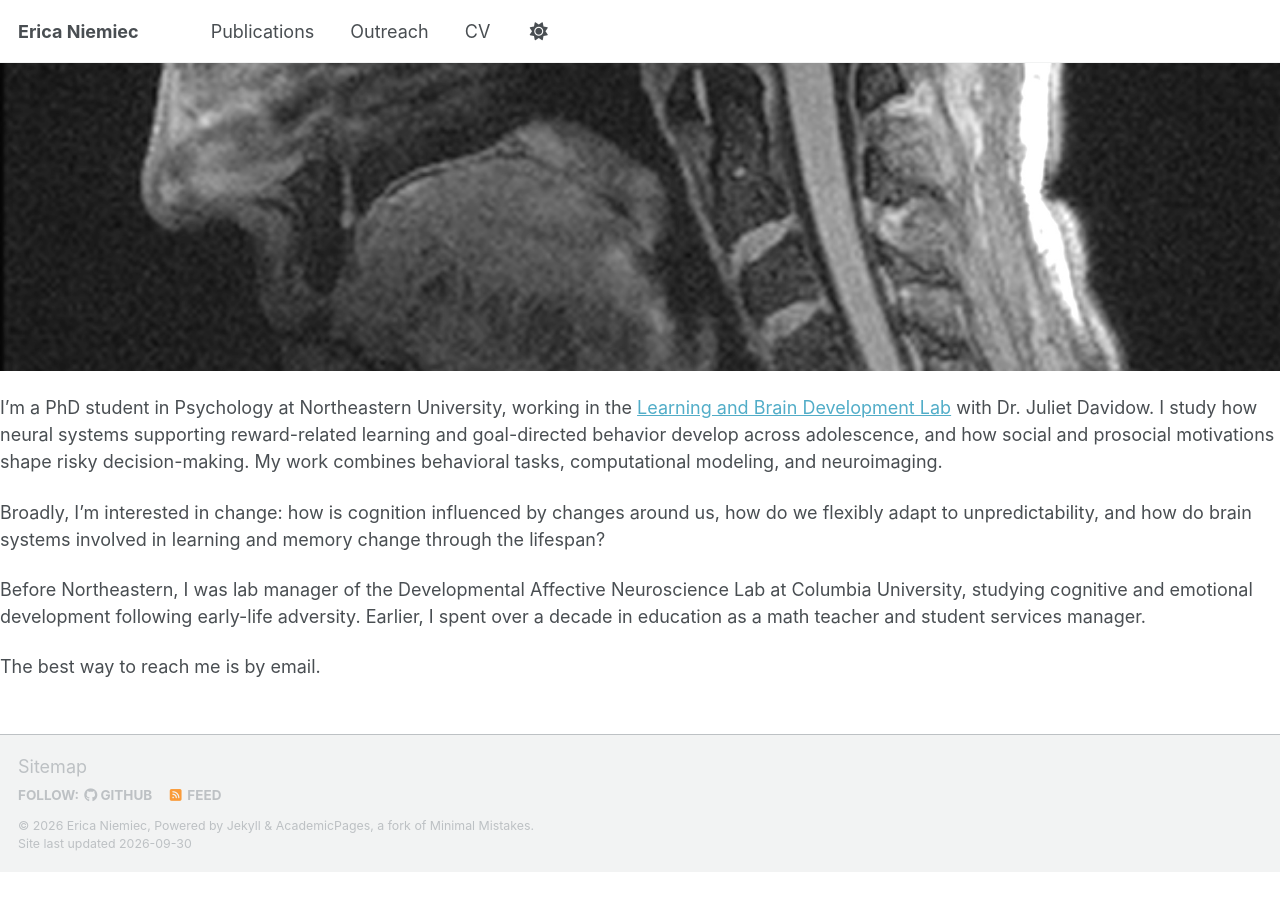
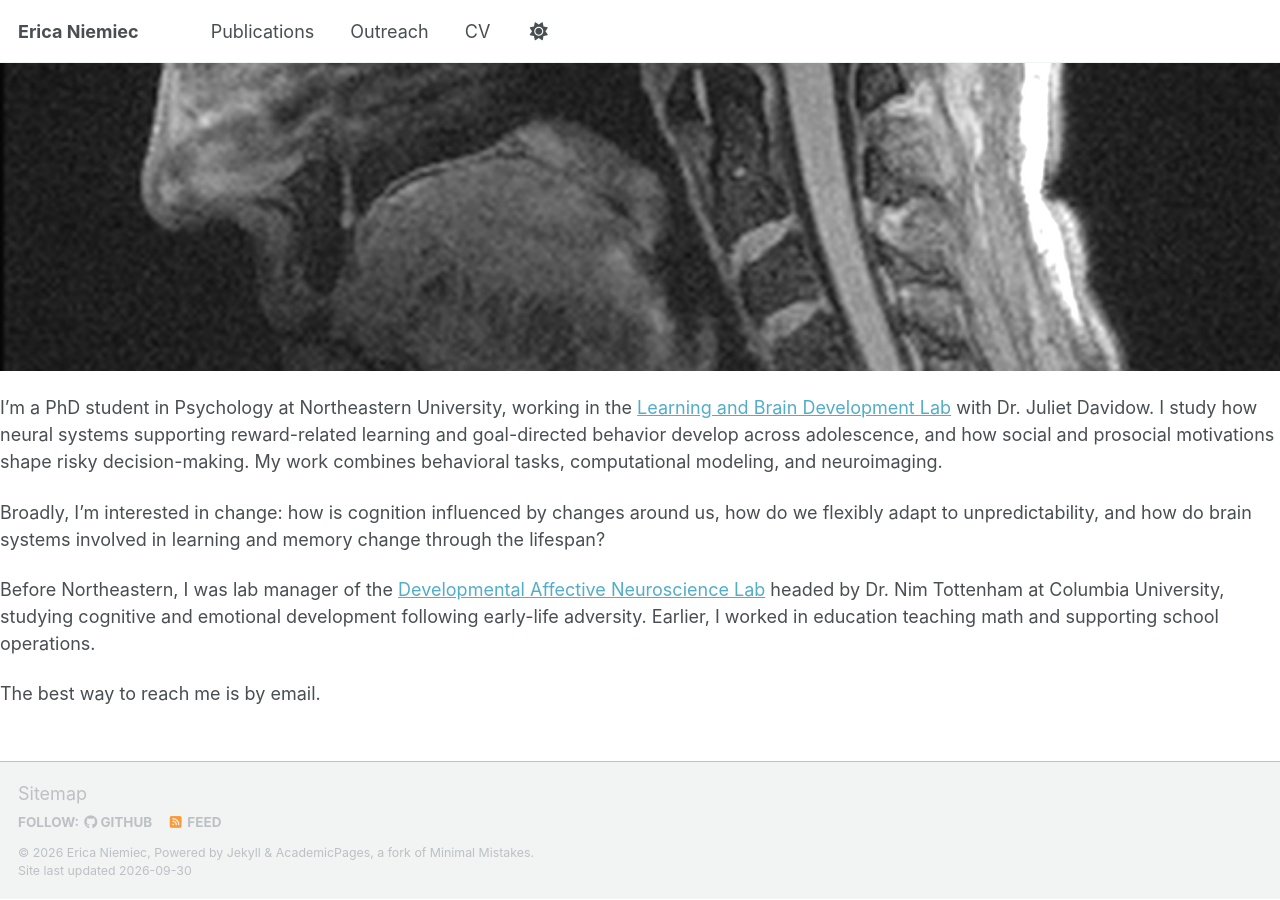
Before and after one commit to ericaniemiec/ericaniemiec.github.io, a Jekyll site: the page built from _pages/about.md, in a window 1280 px wide and 900 px high, scrolled down 1399 px. Built offline with Jekyll 4.4.1, drawn with Linux system fonts in a browser that asks for light colours; a script bundle is joined from its source files by our own code; our own code applies the rules of GitHub Pages for plain Markdown files; library files that are not in the unit come from our copies; before the commit the page ends 2272 px from its top, so only the background shows below that.

Commit message:
Update about.md

```diff
--- a/_pages/about.md
+++ b/_pages/about.md
@@ -18,11 +18,14 @@ learning and goal-directed behavior develop across adolescence, and how social
 and prosocial motivations shape risky decision-making. My work combines
 behavioral tasks, computational modeling, and neuroimaging.
 
-Broadly, I'm interested in change: how is cognition influenced by changes around us, how do we flexibly adapt to unpredictability, and how do brain systems involved in learning and memory change through the lifespan?
+Broadly, I'm interested in change:
+how is cognition influenced by changes around us,
+how do we flexibly adapt to unpredictability,
+and how do brain systems involved in learning and memory change through the lifespan?
 
-Before Northeastern, I was lab manager of the Developmental Affective
-Neuroscience Lab at Columbia University, studying cognitive and emotional
-development following early-life adversity. Earlier, I spent over a decade
-in education as a math teacher and student services manager.
+Before Northeastern, I was lab manager of the [Developmental Affective
+Neuroscience Lab](https://danlab.psychology.columbia.edu/)
+headed by Dr. Nim Tottenham at Columbia University, studying cognitive and emotional development
+following early-life adversity. Earlier, I worked in education teaching math and supporting school operations.
 
 The best way to reach me is by email.
```
